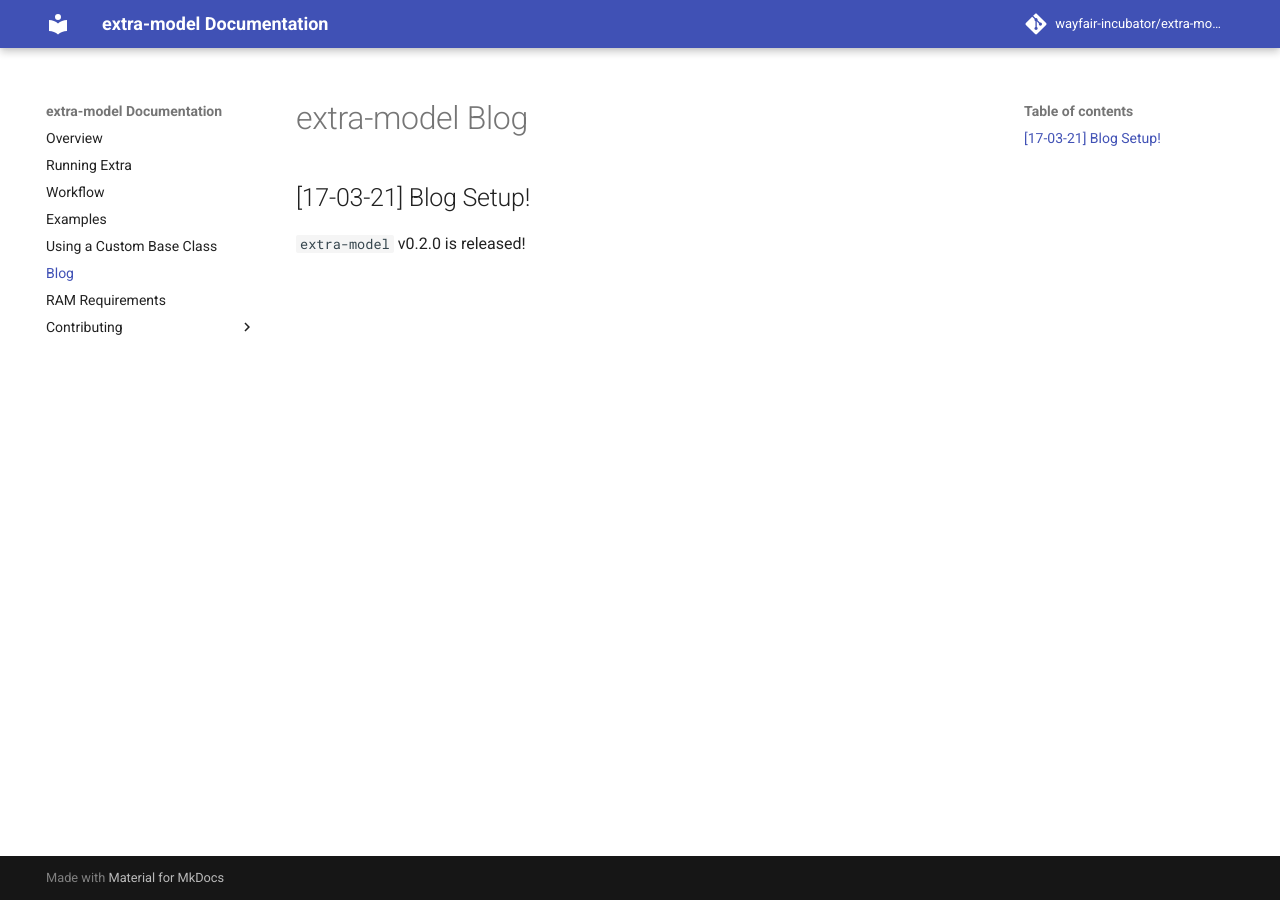
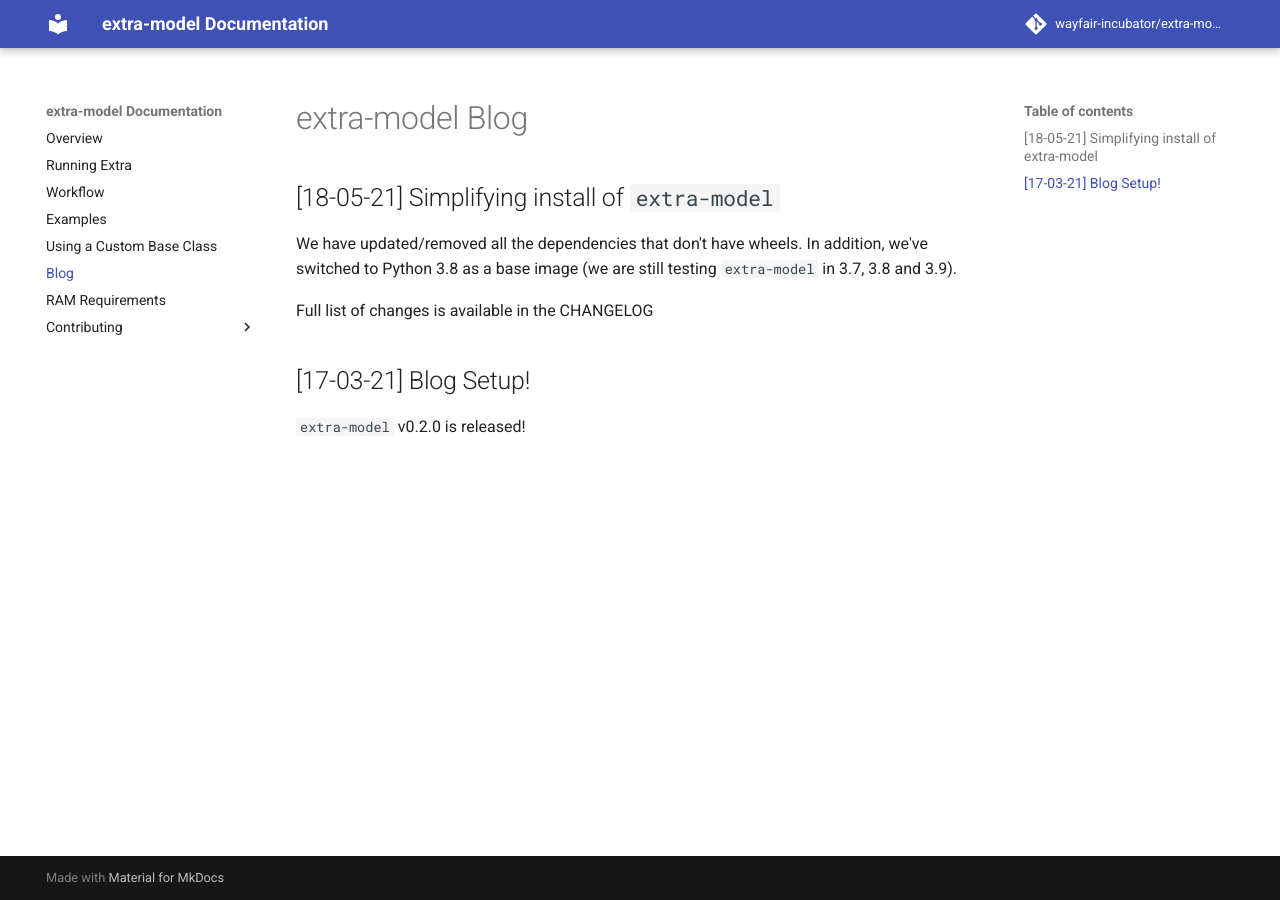
Before and after one commit to wayfair-incubator/extra-model, an MkDocs documentation site: the page built from docs/blog.md, in a window 1280 px wide. Built offline with MkDocs 1.6.1 and Material for MkDocs 9.7.7, drawn with Linux system fonts in a browser that asks for light colours; comment, search, counter and statistics services are not loaded.

```diff
--- a/docs/blog.md
+++ b/docs/blog.md
@@ -1,4 +1,12 @@
 # extra-model Blog
+
+
+## [18-05-21] Simplifying install of `extra-model`
+
+We have updated/removed all the dependencies that don't have wheels.
+In addition, we've switched to Python 3.8 as a base image (we are still testing `extra-model` in 3.7, 3.8 and 3.9).
+
+Full list of changes is available in the CHANGELOG
 
 ## [17-03-21] Blog Setup!
 
--- a/extra_model/__init__.py
+++ b/extra_model/__init__.py
@@ -2,4 +2,4 @@
 
 from extra_model._models import ExtraModel, extra_factory  # noqa
 
-__version__ = "0.2.0"
+__version__ = "0.2.1"
```
Also changed, not shown: CHANGELOG.md (+1 -1 lines).
